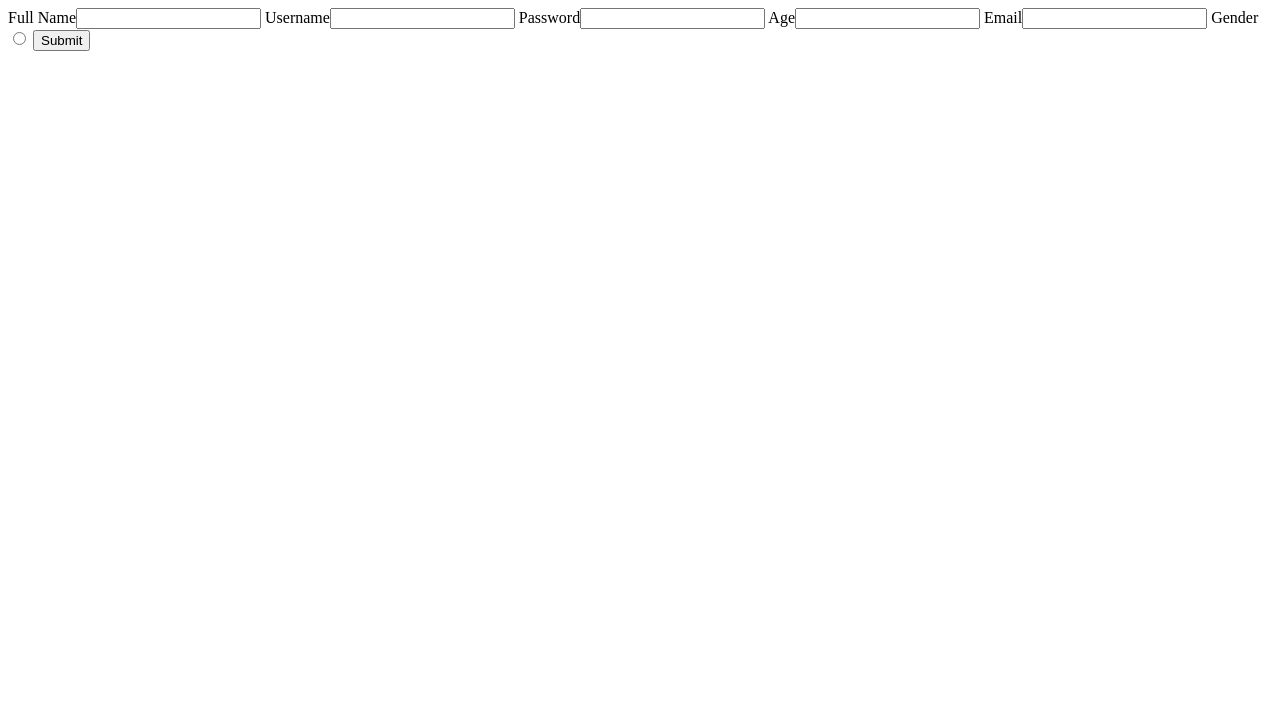
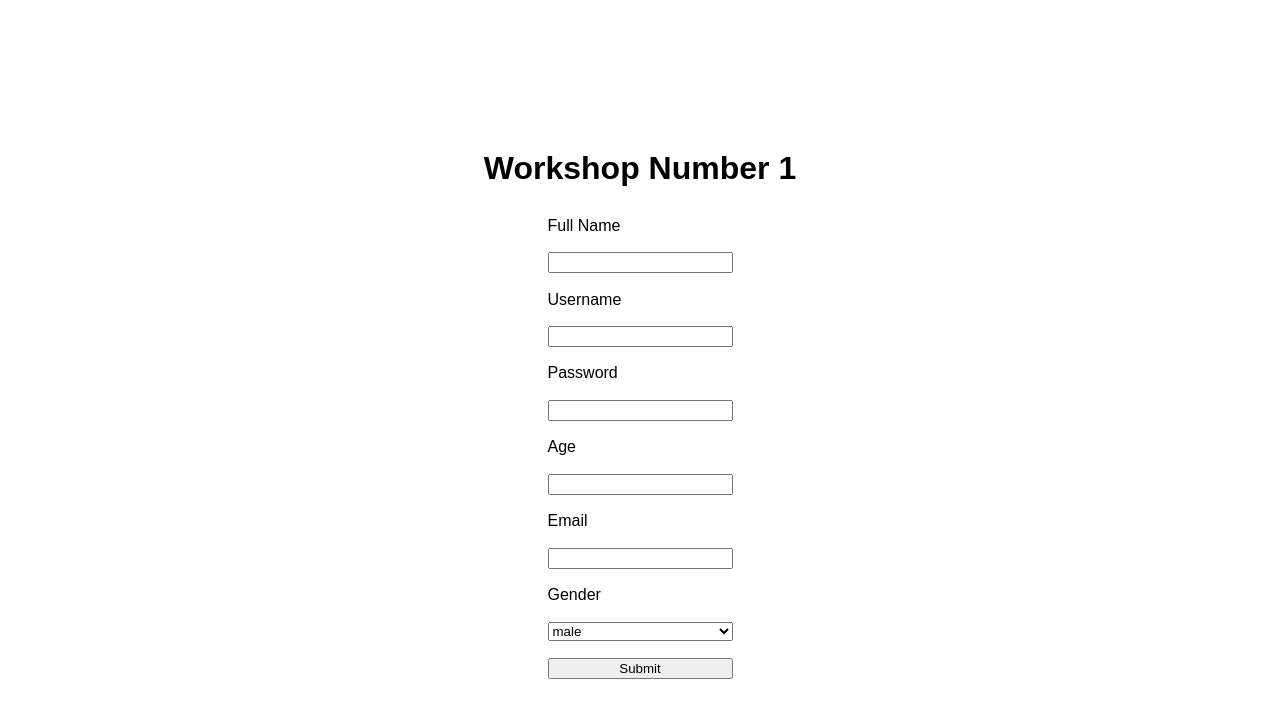
Before and after one commit to talivneh/workshop-1, a plain HTML site: page index.html in a window 1280 px wide. Drawn offline with Linux system fonts and the light colour scheme.

Commit message:
style: added flex-box styling

```diff
--- a/index.html
+++ b/index.html
@@ -2,17 +2,18 @@
 <html>
     <head>
         <link rel="stylesheet" href="style.css" />
-        <title>Workshop No. 1 - Tal Livneh</title>
+        <title>Workshop - 1 - Tal Livneh</title>
     </head>
     <body>
         <main>
+            <h1>Workshop Number 1</h1>
         <form>
-            <label>Full Name</label><input type="text" />
-            <label>Username</label><input type="text" />
-            <label>Password</label><input type="password" />
-            <label>Age</label><input type="number" />
-            <label>Email</label><input type="email" />
-            <label>Gender</label><input type="radio"/>
+            <label>Full Name</label><input type="text" required/>
+            <label>Username</label><input type="text" required/>
+            <label>Password</label><input type="password" required/>
+            <label>Age</label><input type="number" required/>
+            <label>Email</label><input type="email" required/>
+            <label>Gender</label><select required><option>male</option><option>female</option><option>other</option></select>
             <button type="submit">Submit</button>
         </form>
          </main>
--- a/style.css
+++ b/style.css
@@ -1,3 +1,24 @@
 *{
     box-sizing: border-box;
 }
+
+body{
+    height: 100vh;
+}
+
+main{
+    font-family: Arial, Helvetica, sans-serif;
+    display: flex;
+    align-items: center;
+    justify-content: center;
+    flex-direction: column;
+    height: 100%;
+}
+
+form{
+    display: flex;
+    flex-direction: column;
+    align-items: space-around;
+    height: 60%;
+    justify-content: space-around;
+}
```
